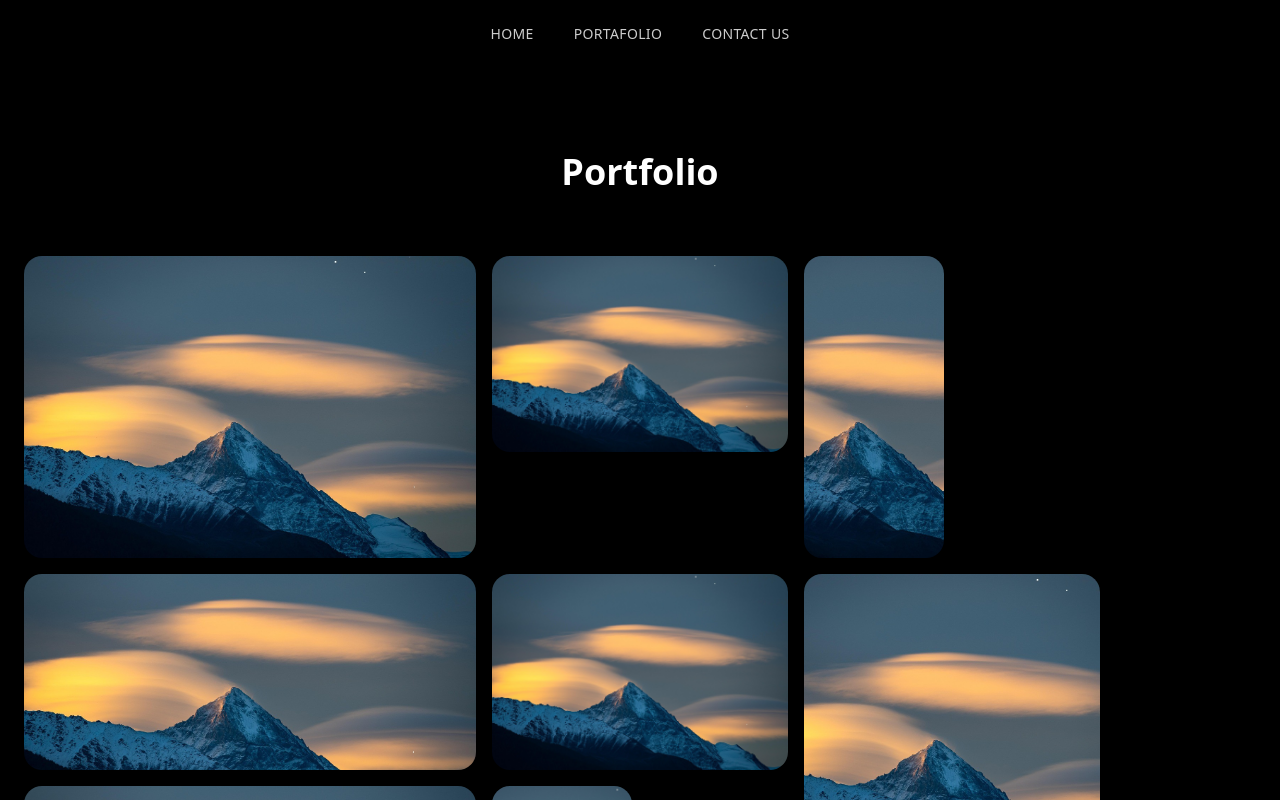
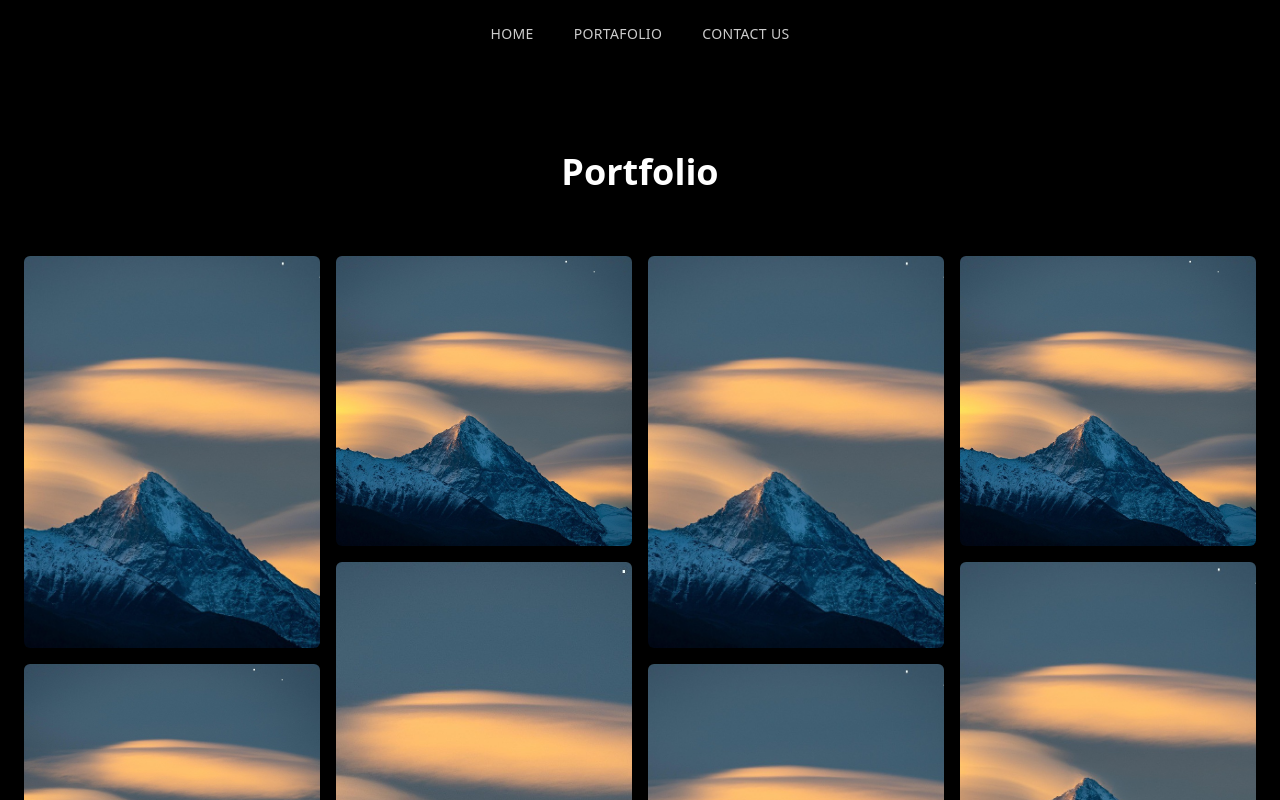
Before and after one commit to lienzo-Edison/Lienzo-studio, a Next.js app: page /portfolio in a window 1280 px wide. Shown: the top 800 px of the page. Built offline with nearby package versions, Linux system fonts and the light colour scheme.

Commit message:
Changes to the portfolio spacing

```diff
--- a/app/portfolio/page.tsx
+++ b/app/portfolio/page.tsx
@@ -3,21 +3,21 @@ import Image from "next/image";
 import TransitionLink from "@/components/TransitionLink";
 import { motion } from "framer-motion";
 
-const projects = Array.from({ length: 15 }).map((_, i) => ({
+const projects = Array.from({ length: 16 }).map((_, i) => ({
   image: "/projects/sample-portfolio.jpg",
   title: `Project ${i + 1}`,
   description: "Brief description of the project goes here.",
 }));
 
 const mosaicPattern = [
-  "col-span-2 row-span-2 md:col-span-3 md:row-span-3",
-  "col-span-1 row-span-1 md:col-span-2 md:row-span-2",
-  "col-span-1 row-span-2 md:col-span-1 md:row-span-3",
-  "col-span-2 row-span-1 md:col-span-3 md:row-span-2",
-  "col-span-1 row-span-1 md:col-span-2 md:row-span-2",
-  "col-span-1 row-span-2 md:col-span-2 md:row-span-3",
-  "col-span-2 row-span-1 md:col-span-3 md:row-span-2",
-  "col-span-1 row-span-1 md:col-span-1 md:row-span-2",
+  "row-span-4",
+  "row-span-3",
+  "row-span-4",
+  "row-span-3",
+  "row-span-5",
+  "row-span-4",
+  "row-span-3",
+  "row-span-4",
 ];
 
 const containerVariants = {
@@ -55,7 +55,7 @@ export default function Portfolio() {
 
         {/* Mosaic Layout */}
         <motion.div
-          className="grid grid-cols-2 md:grid-cols-8 auto-rows-[110px] md:auto-rows-[90px] gap-3 md:gap-4"
+          className="grid grid-cols-2 md:grid-cols-3 xl:grid-cols-4 grid-flow-dense auto-rows-[80px] sm:auto-rows-[86px] gap-3 md:gap-4"
           variants={containerVariants}
           initial="hidden"
           animate="visible"
@@ -63,7 +63,7 @@ export default function Portfolio() {
           {projects.map((proj, idx) => (
             <motion.div
               key={idx}
-              className={`relative overflow-hidden group cursor-pointer bg-black rounded-2xl ${
+              className={`relative overflow-hidden group cursor-pointer bg-black rounded-sm col-span-1 ${
                 mosaicPattern[idx % mosaicPattern.length]
               }`}
               variants={itemVariants}
@@ -72,7 +72,7 @@ export default function Portfolio() {
                 src={proj.image}
                 alt={proj.title}
                 fill
-                sizes="(max-width: 768px) 100vw, 33vw"
+                sizes="(max-width: 768px) 50vw, (max-width: 1280px) 33vw, 25vw"
                 className="w-full h-full object-cover transition-transform duration-500 group-hover:scale-110"
               />
 
```
